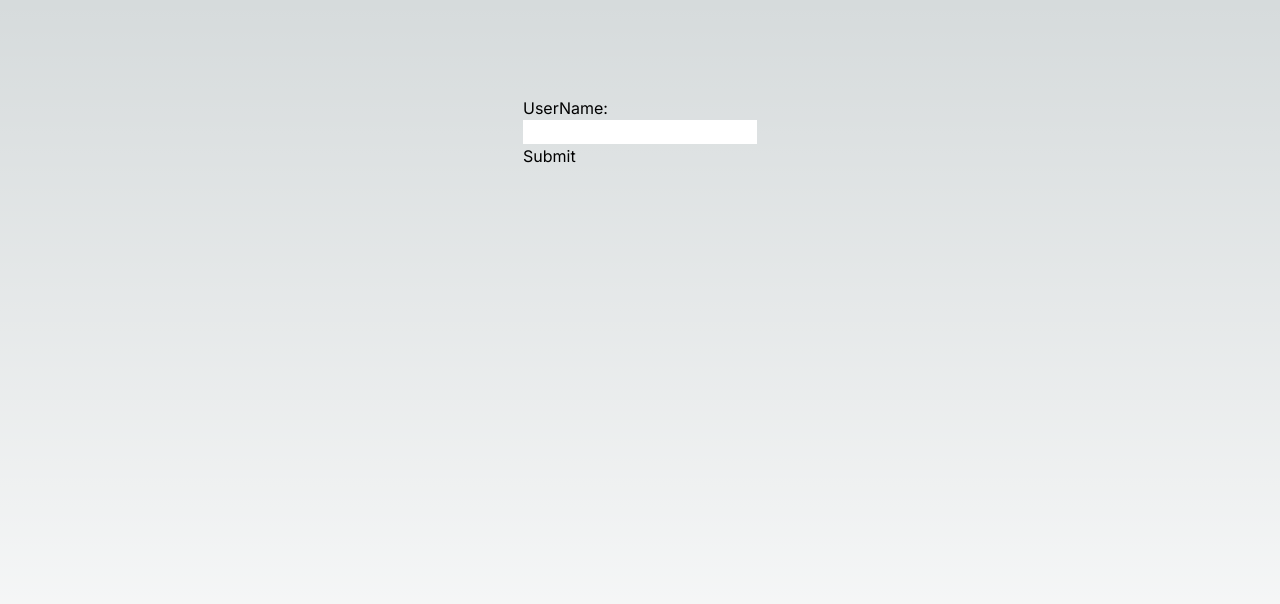
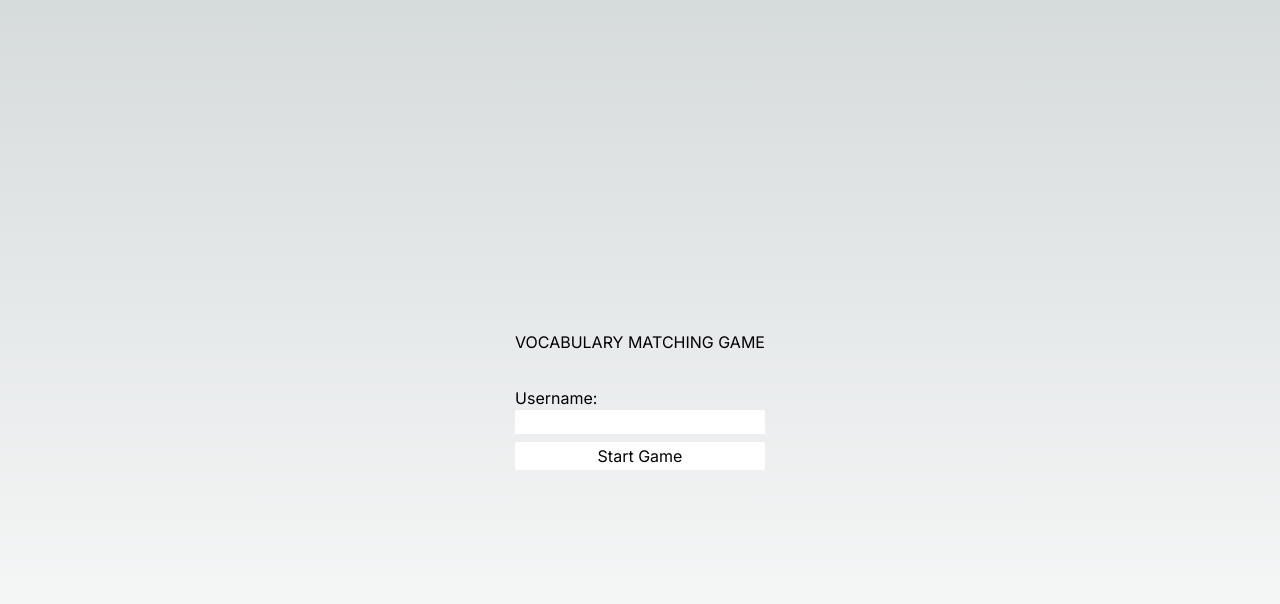
Before and after one commit to carlosguso/blitz-matchy, a Next.js app: page / in a window 1280 px wide. Shown: the top 604 px of the page. Built offline with nearby package versions, Linux system fonts and the light colour scheme.

Commit message:
Visual changes on styles

```diff
--- a/src/components/landing.tsx
+++ b/src/components/landing.tsx
@@ -23,19 +23,22 @@ export default function Landing(props: LandingProps) {
     }
 
     return (
-        <form onSubmit={handleSubmit}>
-            <label htmlFor="fname">UserName:</label><br/>
-            {error && <p className="text-red-300">Error: {error}</p>}
+        <div className="flex flex-col justify-center items-center my-auto">
+            <h1 className="w-full">VOCABULARY MATCHING GAME</h1>
+            <form className="w-full mt-8" onSubmit={handleSubmit}>
+                <label htmlFor="fname" className="w-full">Username:</label><br/>
+                {error && <p className="text-red-300 w-full">Error: {error}</p>}
                 <input
-            className="text-black"
+                className="text-black w-full"
                 type="text"
                 id="username"
                 name="fname"
                 value={user}
                 onChange={(e) => setUser(e.target.value)}
                 /><br/>
-            <button type="submit">Submit</button>
+                <button type="submit" className="border-2 border-white rounded-sm mt-2 text-black w-full bg-white hover:bg-slate-100">Start Game</button>
             </form>
+        </div>
     )
 
 }
--- a/src/components/question.tsx
+++ b/src/components/question.tsx
@@ -1,6 +1,6 @@
+/* eslint-disable @next/next/no-img-element */
 'use client'
 import { GameOption } from '@/apiCalls'
-import Image from 'next/image'
 import { useState } from 'react'
 
 interface Question extends GameOption {
@@ -38,18 +38,17 @@ export default function Question(props: Question) {
 
     return (
     <>
-        <div className="relative flex place-items-center before:absolute before:h-[300px] before:w-[480px] before:-translate-x-1/2 before:rounded-full before:bg-gradient-radial before:from-white before:to-transparent before:blur-2xl before:content-[''] after:absolute after:-z-20 after:h-[180px] after:w-[240px] after:translate-x-1/3 after:bg-gradient-conic after:from-sky-200 after:via-blue-200 after:blur-2xl after:content-[''] before:dark:bg-gradient-to-br before:dark:from-transparent before:dark:to-blue-700 before:dark:opacity-10 after:dark:from-sky-900 after:dark:via-[#0141ff] after:dark:opacity-40 before:lg:h-[360px] z-[-1]">
+        <div className="relative flex flex-col place-items-center before:absolute before:h-[300px] before:w-[480px] before:-translate-x-1/2 before:rounded-full before:bg-gradient-radial before:from-white before:to-transparent before:blur-2xl before:content-[''] after:absolute after:-z-20 after:h-[180px] after:w-[240px] after:translate-x-1/3 after:bg-gradient-conic after:from-sky-200 after:via-blue-200 after:blur-2xl after:content-[''] before:dark:bg-gradient-to-br before:dark:from-transparent before:dark:to-blue-700 before:dark:opacity-10 after:dark:from-sky-900 after:dark:via-[#0141ff] after:dark:opacity-40 before:lg:h-[360px] z-[-1]">
             <img
             src={props.image}
             alt={`Image highly related to the question: ${props.question}`}
             className='border-2 border-red-700 w-40 h-auto'
             />
+             <h2 className='mt-2'>
+                {props.question}
+            </h2>
         </div>
-        <h3 className='mt-2'>
-            {props.question}
-        </h3>
-
-        <div className="mb-32 grid text-center lg:max-w-5xl lg:w-full lg:mb-0 lg:grid-cols-4 lg:text-left w-full">
+        <div className="mb-32 grid text-center gap-2 lg:max-w-5xl lg:w-full lg:mb-0 lg:grid-cols-2 lg:text-left w-full">
             {listOptions}
         </div>
     </>
```
Lines whose indentation alone changed are shown as unchanged.
